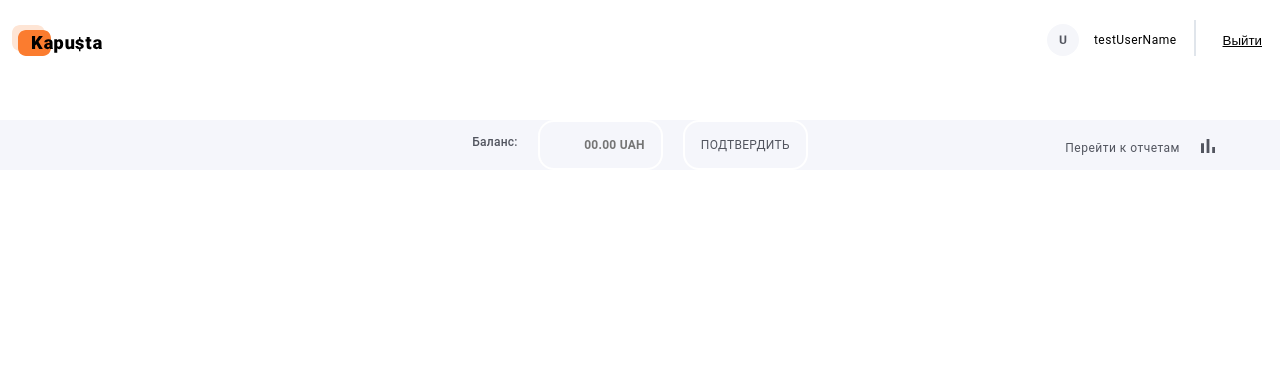
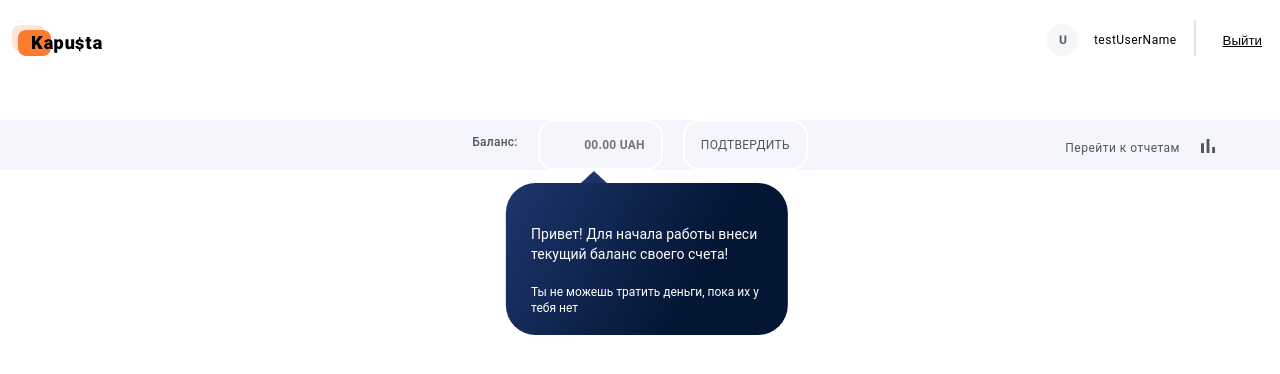
Before and after one commit to chillhaze/team-project-client, a React (Create React App) app: page / in a window 1280 px wide. Shown: the top 374 px of the page. Built offline with nearby package versions, Linux system fonts and the light colour scheme.

Commit message:
Done
Сообщение при первом входе.

```diff
--- a/src/components/Ballance/Ballance.jsx
+++ b/src/components/Ballance/Ballance.jsx
@@ -13,6 +13,7 @@ import { useSelector } from 'react-redux';
 import { useDispatch } from 'react-redux';
 import { setBalanceToState } from 'redux/finance/finance-slice';
 import { useMediaQuery } from 'react-responsive';
+import WellcomeMessage from './WellcomeMessage';
 
 const Ballance = () => {
   const isMobile = useMediaQuery({
@@ -54,6 +55,7 @@ const Ballance = () => {
         {/*Рендерим либо форму (если это первый раз вводим) либо спан с значением
         баланса*/}
         {!isBalanceEntered ? (
+          <>
             <Form action="submit" onSubmit={handlerSubmit}>
               <Input
                 type="text"
@@ -64,6 +66,8 @@ const Ballance = () => {
               />
               <Button type="submit">Подтвердить</Button>
             </Form>
+            <WellcomeMessage />
+          </>
         ) : (
           <>
             <BalanceText>
--- /dev/null
+++ b/src/components/Ballance/WellcomeMessage.jsx
@@ -0,0 +1,22 @@
+import React from 'react';
+import {
+  Wrapper,
+  Text,
+  TextMessage,
+  TextMessagePart,
+} from './styled/WellcomeMessage.styled';
+
+export default function WellcomeMessage() {
+  return (
+    <Wrapper>
+      <Text>
+        <TextMessage>
+          Привет! Для начала работы внеси текущий баланс своего счета!
+        </TextMessage>
+        <TextMessagePart>
+          Ты не можешь тратить деньги, пока их у тебя нет
+        </TextMessagePart>
+      </Text>
+    </Wrapper>
+  );
+}
--- /dev/null
+++ b/src/components/Ballance/styled/WellcomeMessage.styled.jsx
@@ -0,0 +1,46 @@
+import styled from '@emotion/styled';
+import backgroundMessage from '../../../images/backgroundMessage.png';
+
+export const Wrapper = styled.div`
+  position: absolute;
+  max-width: 282px;
+  max-height: 163px;
+  transform: translate(6%, 7%);
+
+  @media only screen and (min-width: 768px) {
+    transform: translate(10%, 95%);
+  }
+  @media only screen and (min-width: 1024px) {
+    transform: translate(12%, 75%);
+  }
+`;
+
+export const Text = styled.div`
+  max-height: 152px;
+  background: linear-gradient(117.84deg, #1d346a 2.84%, #031634 67.28%);
+  border-radius: 30px;
+  font-family: Roboto;
+  font-style: normal;
+  font-weight: normal;
+  font-size: 14px;
+  line-height: 20px;
+  text-align: left;
+  color: ${props => props.theme.colors.white};
+  &::before {
+    content: ' ';
+    position: absolute;
+    width: 30px;
+    height: 16px;
+    background-image: url(${backgroundMessage});
+    background-repeat: no-repeat;
+    transform: translate(75px, -12px);
+`;
+export const TextMessage = styled.p`
+  padding: 41px 25px 20px 25px;
+`;
+
+export const TextMessagePart = styled.p`
+  padding: 0px 25px 31px 25px;
+  font-size: 12px;
+  line-height: 16px;
+`;
```
Also changed, not shown: src/images/backgroundMessage.png (added), 1 other file (tests, documents, lock files or other folders). Lines whose indentation alone changed are shown as unchanged.
